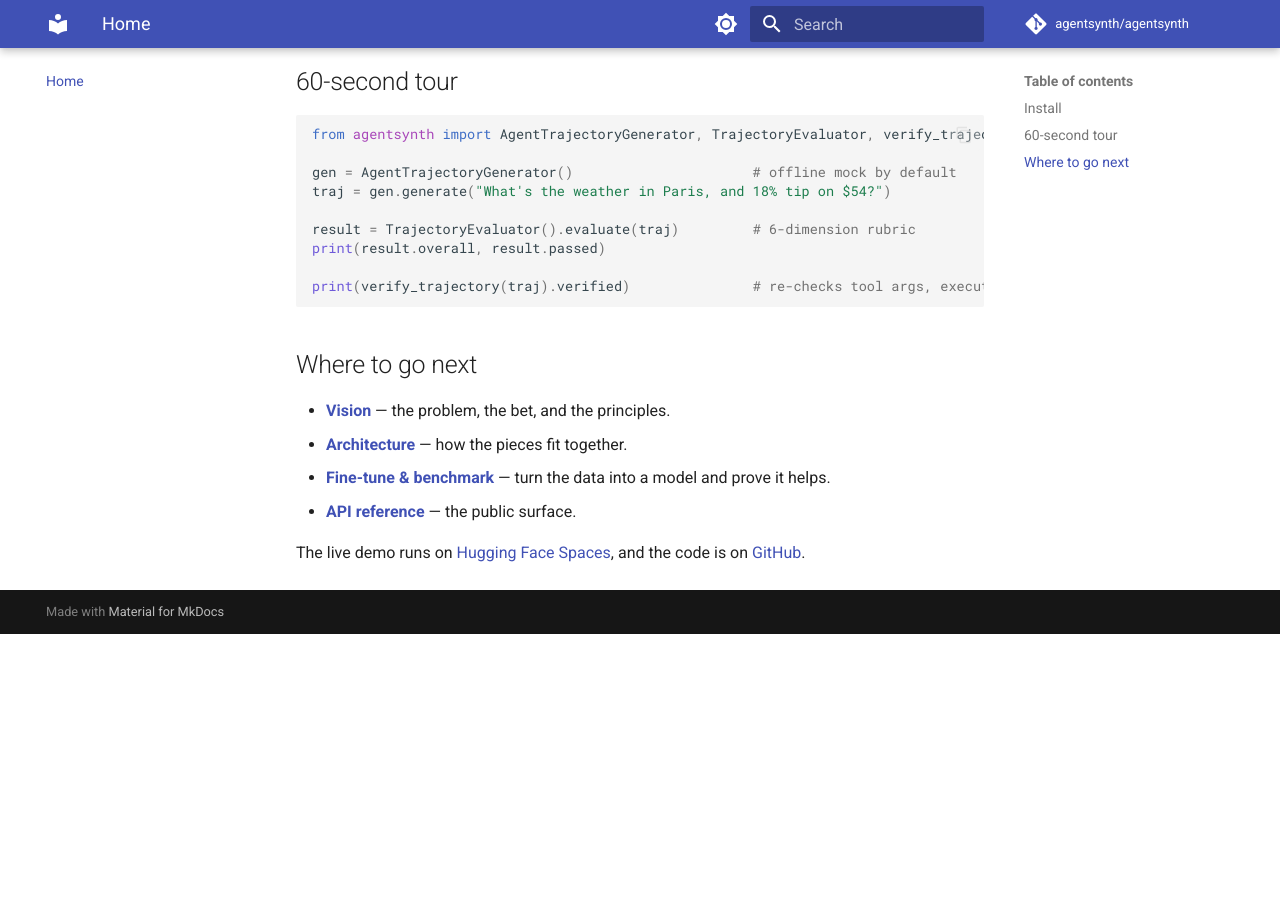
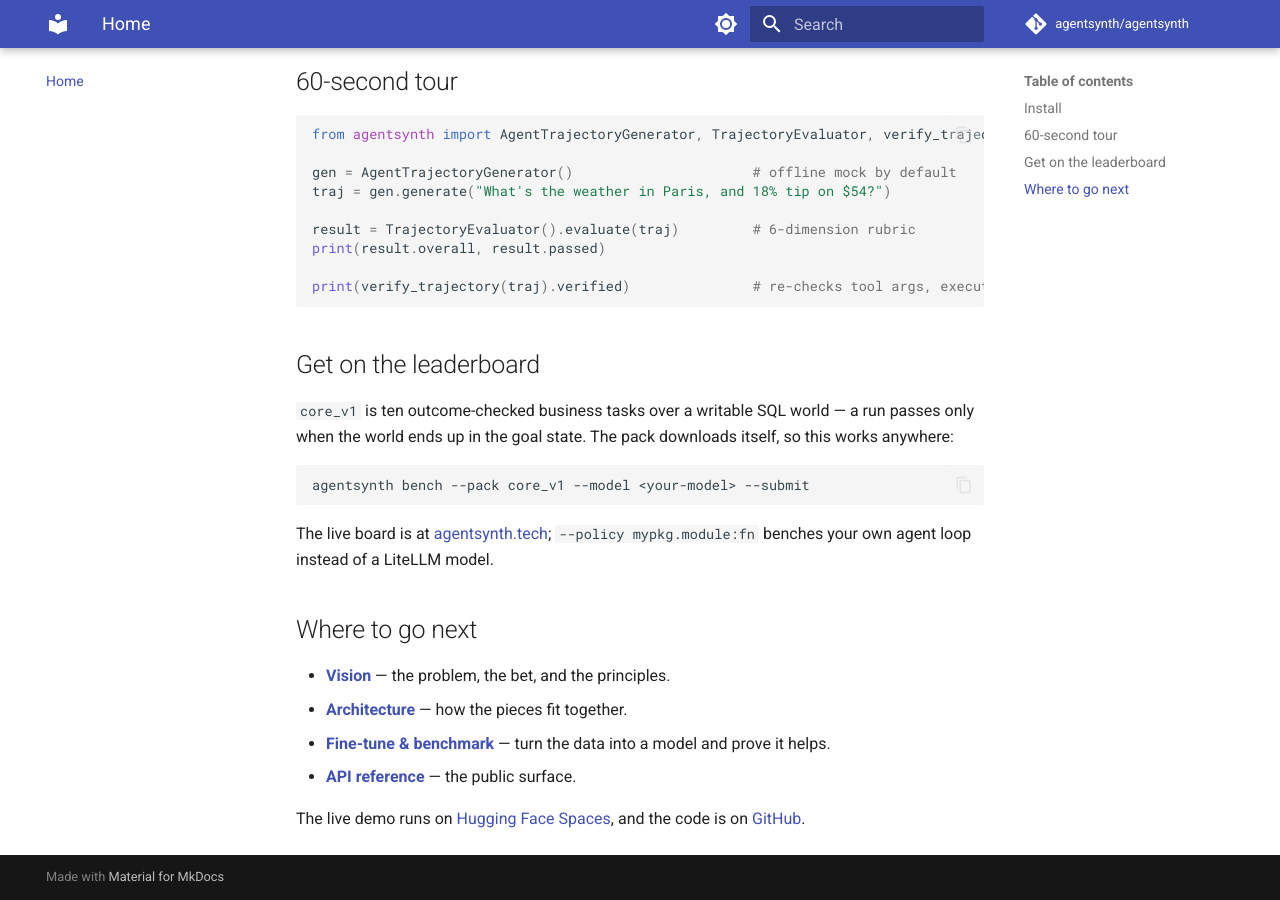
Before and after one commit to agentsynth/agentsynth, an MkDocs documentation site: the page built from docs/index.md, in a window 1280 px wide and 900 px high, scrolled down 517 px. Built offline with MkDocs 1.6.1 and Material for MkDocs 9.7.7, drawn with Linux system fonts in a browser that asks for light colours; comment, search, counter and statistics services are not loaded; before the commit the page ends 1151 px from its top, so only the background shows below that.

Commit message:
docs: lead the index to the leaderboard funnel

````diff
--- a/docs/index.md
+++ b/docs/index.md
@@ -29,6 +29,19 @@
 print(verify_trajectory(traj).verified)               # re-checks tool args, execution, safety
 ```
 
+## Get on the leaderboard
+
+`core_v1` is ten outcome-checked business tasks over a writable SQL world — a run
+passes only when the world ends up in the goal state. The pack downloads itself,
+so this works anywhere:
+
+```bash
+agentsynth bench --pack core_v1 --model <your-model> --submit
+```
+
+The live board is at [agentsynth.tech](https://agentsynth.tech/leaderboard);
+`--policy mypkg.module:fn` benches your own agent loop instead of a LiteLLM model.
+
 ## Where to go next
 
 - **[Vision](VISION.md)** — the problem, the bet, and the principles.
````
